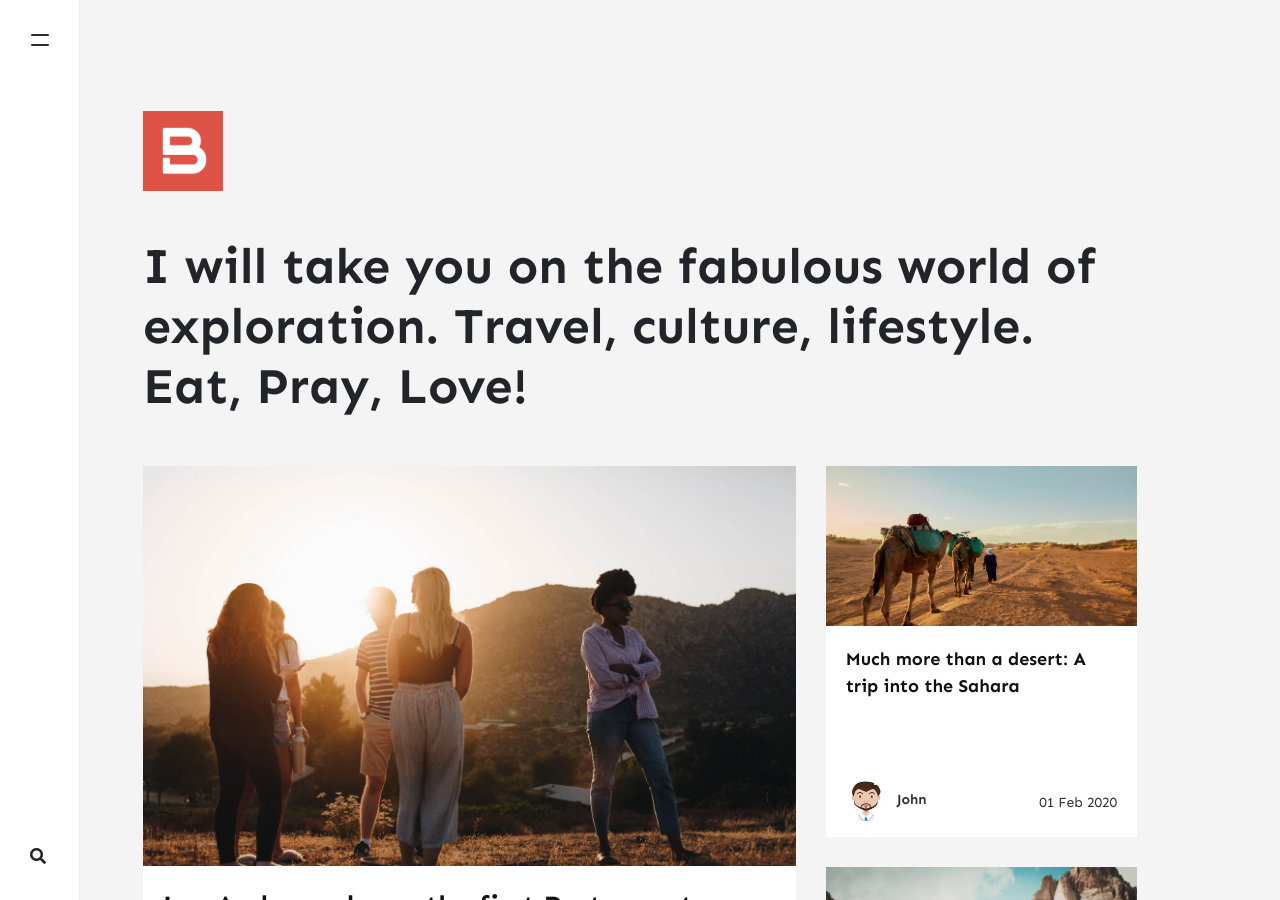
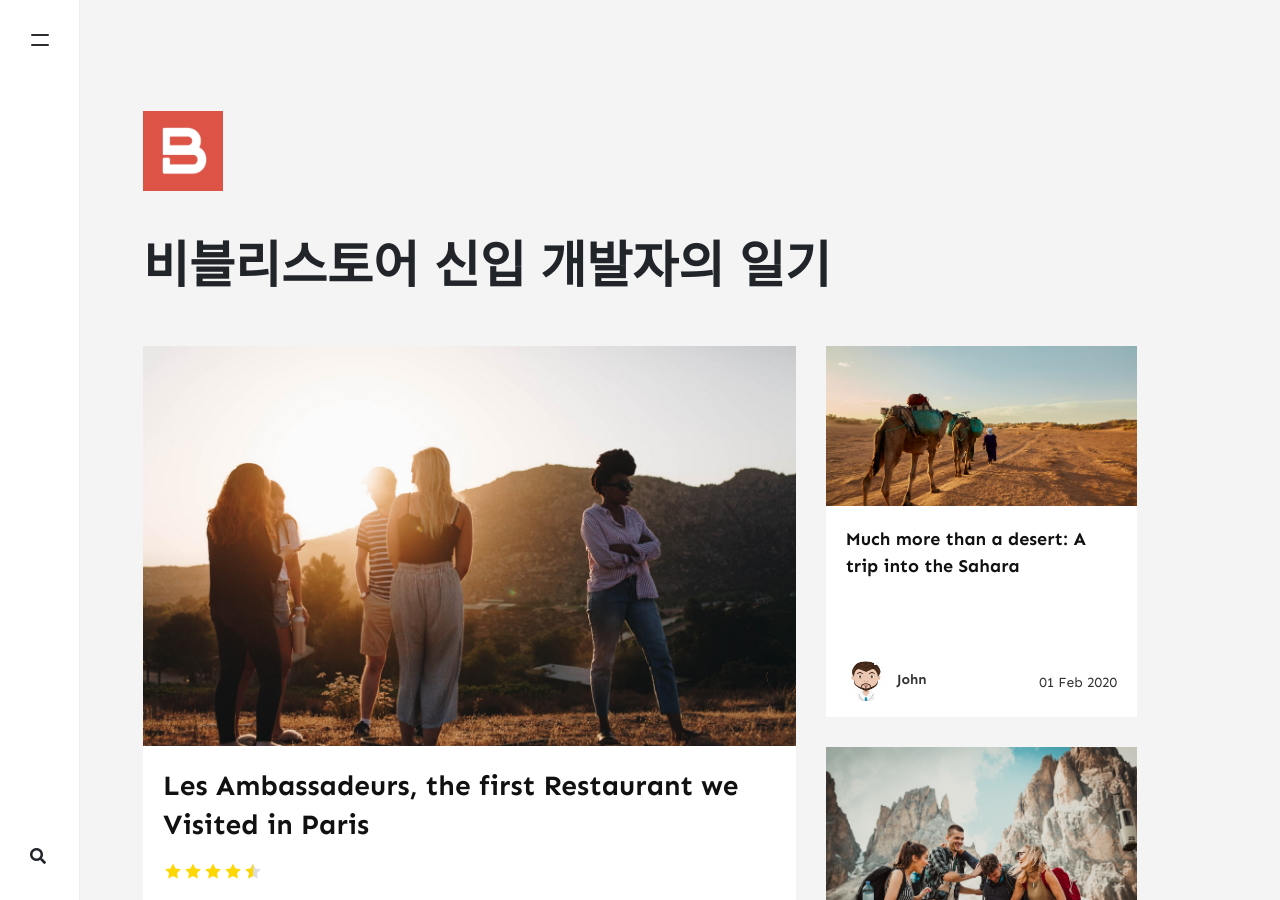
Before and after one commit to LovelyFun/LovelyFun.github.io, a Jekyll site: the page built from index.html, in a window 1280 px wide and 900 px high. Built offline with Jekyll 4.4.1, drawn with Linux system fonts in a browser that asks for light colours; nearby versions of some CDN libraries; the list of posts is cut into pages by our own code; comment, search, counter and statistics services are not loaded.

Commit message:
Update _config.yml

```diff
--- a/_config.yml
+++ b/_config.yml
@@ -1,7 +1,7 @@
 # Site
 name: "Memoirs"
 title: "Memoirs"
-description: "I will take you on the fabulous world of exploration. Travel, culture, lifestyle. Eat, Pray, Love!"
+description: "비블리스토어 신입 개발자의 일기"
 logo: 'assets/images/logo.png'
 favicon: 'assets/images/logo.png'
 baseurl: ''
```
